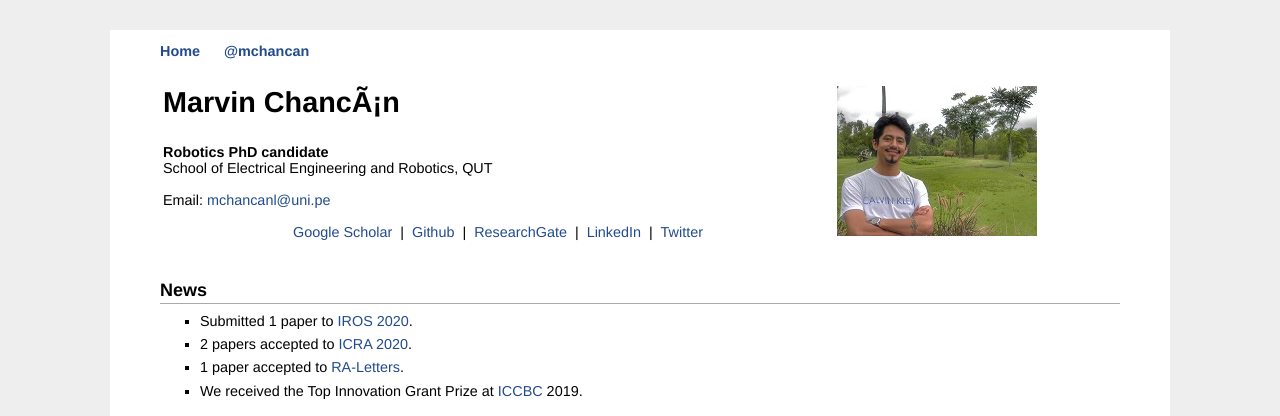
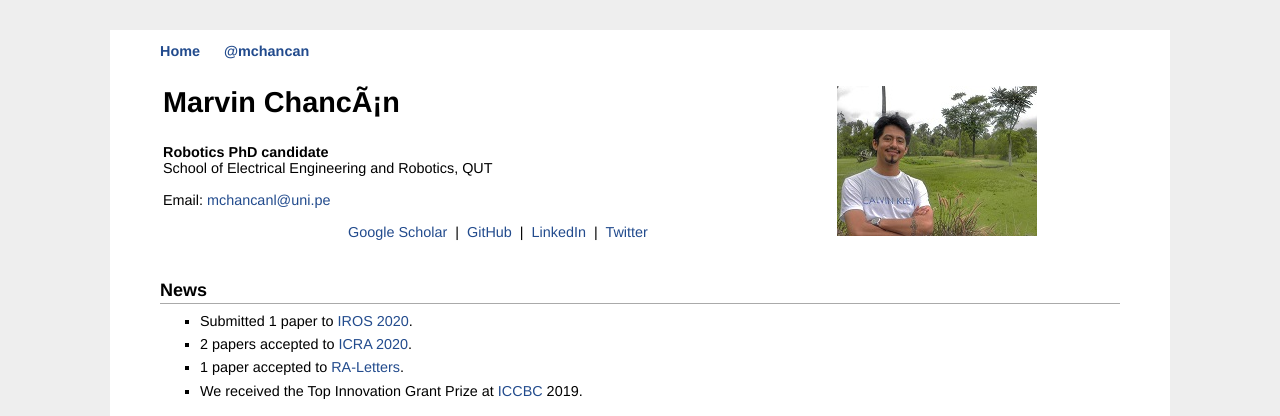
Before and after one commit to mchancan/mchancan.github.io, a Jekyll site: the page built from index.html, in a window 1280 px wide. Shown: the top 416 px of the page. Built offline with Jekyll 4.4.1, drawn with Linux system fonts in a browser that asks for light colours; comment, search, counter and statistics services are not loaded.

Commit message:
Update index.html

```diff
--- a/index.html
+++ b/index.html
@@ -18,10 +18,10 @@ title: Marvin
 				</br>
 				</br>
 				<p align="center">
-					<!-- <a href="./cv.pdf">CV</a> &nbsp;/&nbsp; -->
+					<!-- <a href="./cv.pdf">CV</a> &nbsp;|&nbsp; -->
 					<a href="https://scholar.google.com/citations?user=iK7xhJ4AAAAJ&hl=en">Google Scholar</a> &nbsp;|&nbsp;
-					<a href="https://github.com/mchancan">Github</a> &nbsp;|&nbsp;
-					<a href="https://www.researchgate.net/profile/Marvin_Chancan">ResearchGate</a> &nbsp;|&nbsp;
+					<a href="https://github.com/mchancan">GitHub</a> &nbsp;|&nbsp;
+					<!-- <a href="https://www.researchgate.net/profile/Marvin_Chancan">ResearchGate</a> &nbsp;|&nbsp; -->
 					<a href="https://www.linkedin.com/in/mchancan">LinkedIn</a> &nbsp;|&nbsp;
 					<a href="https://twitter.com/mchancan">Twitter</a>
 				</p>
```
